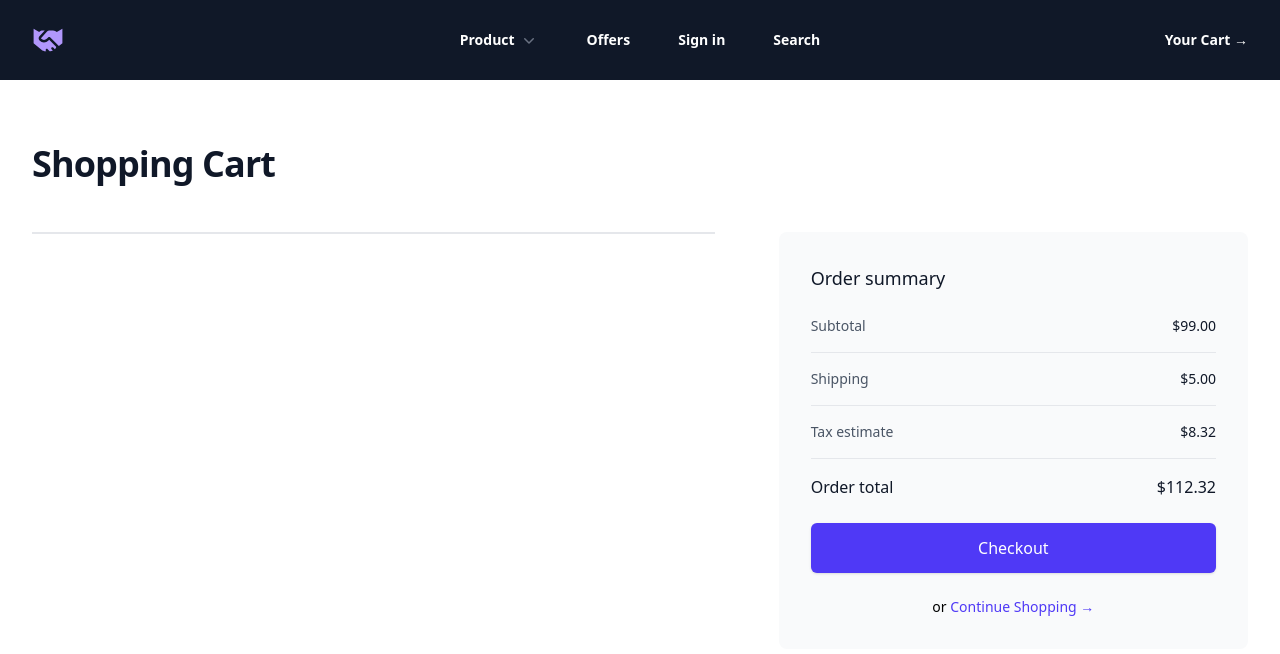
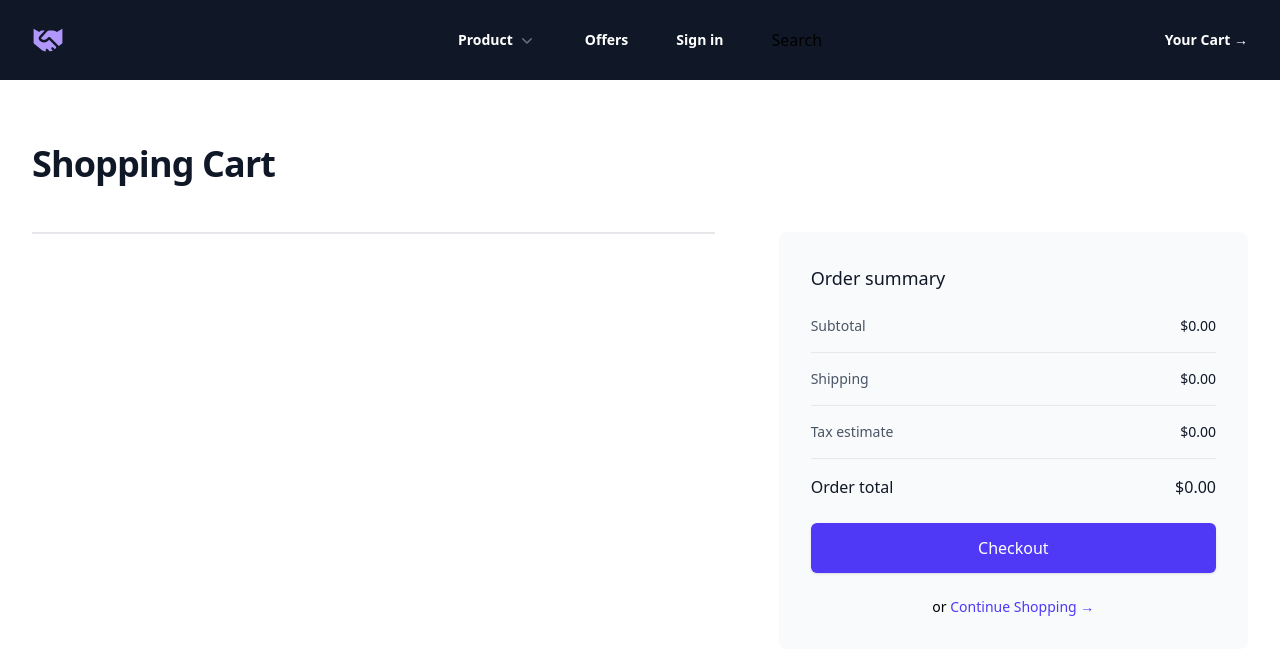
Before and after one commit to madhav758/ShopeGlobe, a React (Vite) app: page /cart in a window 1280 px wide. Shown: the top 654 px of the page. Built offline with nearby package versions, Linux system fonts and the light colour scheme.

Commit message:
basic sytax changes

```diff
--- a/src/components/Cart.jsx
+++ b/src/components/Cart.jsx
@@ -1,14 +1,12 @@
 import React from 'react'
-import { useSelector, useDispatch } from 'react-redux'
-import { remove } from './utils/cartSlice'
+
+import { Link } from 'react-router-dom'
+import CartItems from './CartItems'
+import CheckoutPage from './CheckoutPage'
 
 
 function Cart() {
-    const cartItems = useSelector((state) => state.cart.items)
-    const dispatch = useDispatch()
-    function HandleRemove(id) {
-        dispatch(remove(id))
-    }
+
     return (
         <div>
             <div className="bg-white">
@@ -22,56 +20,7 @@ function Cart() {
 
                             <ul role="list" className="divide-y divide-gray-200 border-t border-b border-gray-200">
                                 {/* Start of Single Item */}
-                                {cartItems.map((product) => {
-                                    console.log(product, 'resp');
-
-                                    return (
-                                        <li className="flex py-6 sm:py-10">
-                                            <div className="shrink-0">
-                                                <img
-                                                    src={product.images?.[0]}
-                                                    alt={product.title}
-                                                    className="size-24 rounded-md object-cover sm:size-48"
-                                                />
-                                            </div>
-
-                                            <div className="ml-4 flex flex-1 flex-col justify-between sm:ml-6">
-                                                <div className="relative pr-9 sm:grid sm:grid-cols-2 sm:gap-x-6 sm:pr-0">
-                                                    <div>
-                                                        <div className="flex justify-between">
-                                                            <h3 className="text-sm">
-                                                                <a href="#" className="font-medium text-gray-700 hover:text-gray-800">
-                                                                    {product.title}
-                                                                </a>
-                                                            </h3>
-                                                        </div>
-                                                        <p className="mt-1 text-sm text-gray-500">{product.category}</p>
-                                                        <p className="mt-1 text-sm font-medium text-gray-900">{product.price}</p>
-                                                    </div>
-
-                                                    <div className="mt-4 sm:mt-0 sm:pr-9">
-                                                        <select className="max-w-full rounded-md border border-gray-300 py-1.5 text-left text-base font-medium leading-5 text-gray-700 shadow-sm focus:border-indigo-500 focus:outline-none focus:ring-1 focus:ring-indigo-500 sm:text-sm">
-                                                            <option value="1">1</option>
-                                                            <option value="2">2</option>
-                                                            <option value="3">3</option>
-                                                        </select>
-
-                                                        <div className="absolute top-0 right-0">
-                                                            <button onClick={() => HandleRemove(product.id)} type="button" className="-m-2 inline-flex p-2 text-indigo-600 hover:text-indigo-500 text-sm font-medium">
-                                                                Remove
-                                                            </button>
-                                                        </div>
-                                                    </div>
-                                                </div>
-
-                                                <p className="mt-4 flex space-x-2 text-sm text-gray-700">
-                                                    <span className="text-green-500">✓</span>
-                                                    <span>In stock</span>
-                                                </p>
-                                            </div>
-                                        </li>
-                                    )
-                                })}
+                                <CartItems />
 
                                 {/* End of Single Item */}
                             </ul>
@@ -79,42 +28,17 @@ function Cart() {
 
                         {/* Order Summary Section */}
                         <section aria-labelledby="summary-heading" className="mt-16 rounded-lg bg-gray-50 px-4 py-6 sm:p-6 lg:col-span-5 lg:mt-0 lg:p-8">
-                            <h2 id="summary-heading" className="text-lg font-medium text-gray-900">Order summary</h2>
-
-                            <dl className="mt-6 space-y-4">
-                                <div className="flex items-center justify-between">
-                                    <dt className="text-sm text-gray-600">Subtotal</dt>
-                                    <dd className="text-sm font-medium text-gray-900">$99.00</dd>
-                                </div>
-                                <div className="flex items-center justify-between border-t border-gray-200 pt-4">
-                                    <dt className="text-sm text-gray-600">Shipping</dt>
-                                    <dd className="text-sm font-medium text-gray-900">$5.00</dd>
-                                </div>
-                                <div className="flex items-center justify-between border-t border-gray-200 pt-4">
-                                    <dt className="text-sm text-gray-600">Tax estimate</dt>
-                                    <dd className="text-sm font-medium text-gray-900">$8.32</dd>
-                                </div>
-                                <div className="flex items-center justify-between border-t border-gray-200 pt-4">
-                                    <dt className="text-base font-medium text-gray-900">Order total</dt>
-                                    <dd className="text-base font-medium text-gray-900">$112.32</dd>
-                                </div>
-                            </dl>
-
-                            <div className="mt-6">
-                                <button
-                                    type="submit"
-                                    className="w-full rounded-md border border-transparent bg-indigo-600 py-3 px-4 text-base font-medium text-white shadow-sm hover:bg-indigo-700 focus:outline-none focus:ring-2 focus:ring-indigo-500 focus:ring-offset-2"
-                                >
-                                    Checkout
-                                </button>
-                            </div>
+                            <CheckoutPage />
 
                             <div className="mt-6 text-center text-sm">
                                 <p>
                                     or{' '}
-                                    <button type="button" className="font-medium text-indigo-600 hover:text-indigo-500">
-                                        Continue Shopping <span aria-hidden="true"> &rarr;</span>
-                                    </button>
+                                    <Link to={'/'}>
+                                        <button type="button" className="font-medium text-indigo-600 hover:text-indigo-500">
+                                            Continue Shopping <span aria-hidden="true"> &rarr;</span>
+                                        </button>
+                                    </Link>
+
                                 </p>
                             </div>
                         </section>
--- a/src/components/Header.jsx
+++ b/src/components/Header.jsx
@@ -3,6 +3,7 @@ import React from 'react'
 import logo from '../assets/logo.svg';
 import { useState } from 'react'
 import { Link } from 'react-router-dom';
+
 import {
     Dialog,
     DialogPanel,
@@ -24,6 +25,7 @@ import {
     XMarkIcon,
 } from '@heroicons/react/24/outline'
 import { ChevronDownIcon, PhoneIcon, PlayCircleIcon } from '@heroicons/react/20/solid'
+import Search from './Search';
 
 const products = [
     { name: 'Clothing', description: 'Get a better understanding of your traffic', href: '#', icon: ChartPieIcon },
@@ -115,9 +117,12 @@ export default function Header() {
                     <a href="#" className="text-sm/6 font-semibold text-white">
                         Sign in
                     </a>
-                    <a href="#" className="text-sm/6 font-semibold text-white">
-                        Search
-                    </a>
+
+                    <div>
+                        <Search />
+
+                    </div>
+
                 </PopoverGroup>
                 <div className="hidden lg:flex lg:flex-1 lg:justify-end">
                     <Link to={'/cart'}>
--- a/src/components/ProductDetail.jsx
+++ b/src/components/ProductDetail.jsx
@@ -69,7 +69,7 @@ function ProductDetail() {
                         {/* <!-- Options --> */}
                         <div class="mt-4 lg:row-span-3 lg:mt-0">
                             <h2 class="sr-only">Product information</h2>
-                            <p class="text-3xl tracking-tight text-gray-900">$192</p>
+                            <p class="text-3xl tracking-tight text-gray-900">${proDetail.price}</p>
 
                             {/* <!-- Reviews --> */}
                             <div class="mt-6">
--- /dev/null
+++ b/src/components/Search.jsx
@@ -0,0 +1,10 @@
+import React from 'react'
+
+function Search() {
+
+    return (
+        <div>Search</div>
+    )
+}
+
+export default Search
--- a/src/components/utils/appStore.js
+++ b/src/components/utils/appStore.js
@@ -1,8 +1,10 @@
 import { configureStore } from '@reduxjs/toolkit'
 import cartReducer from './cartSlice'
+import productReducer from './productSlice'
 
 export const appStore = configureStore({
     reducer: {
-        cart: cartReducer
+        cart: cartReducer,
+        product: productReducer,
     },
 })
--- a/src/main.jsx
+++ b/src/main.jsx
@@ -8,6 +8,7 @@ import Cart from './components/Cart.jsx'
 import CheckoutPage from './components/CheckoutPage.jsx'
 import ProductDetail from './components/ProductDetail.jsx'
 import Error from './components/Error.jsx'
+import Search from './components/Search.jsx'
 
 const appRouter = createBrowserRouter([
   {
```
